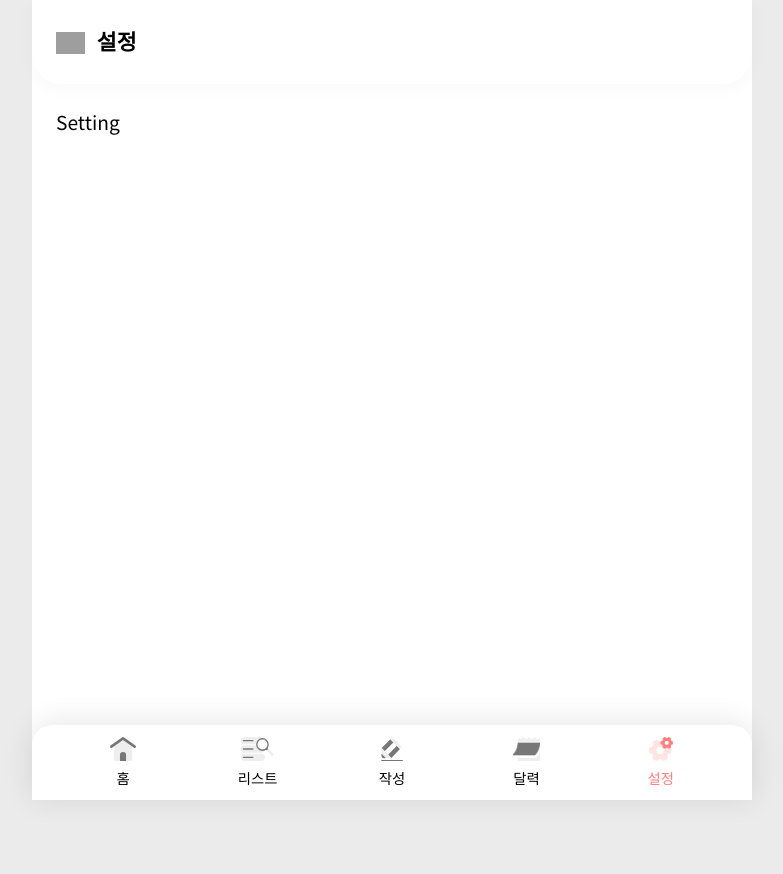
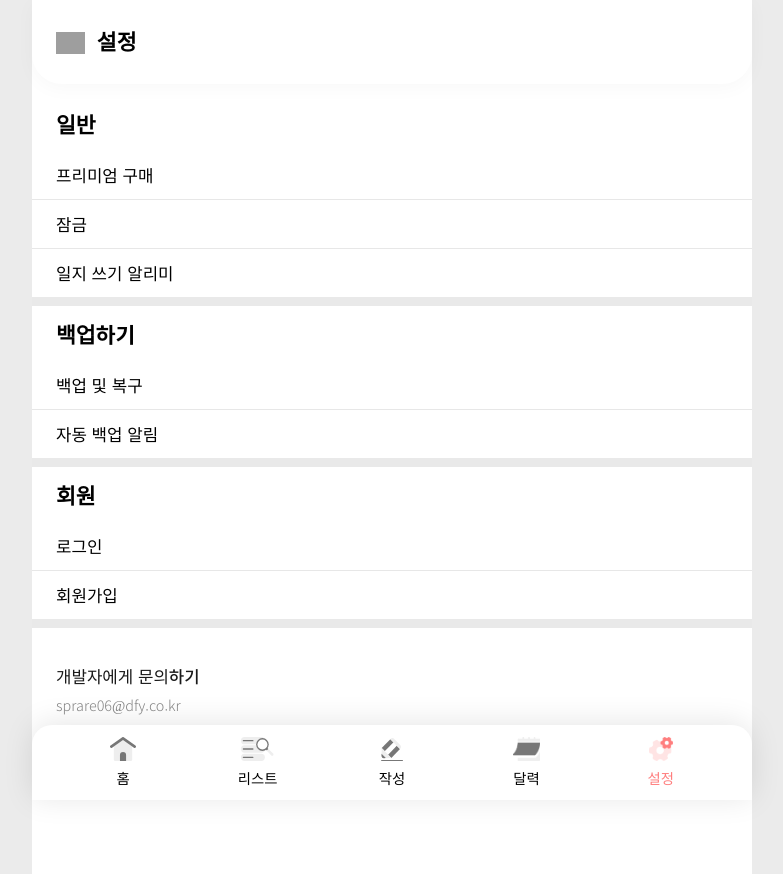
Before and after one commit to jiyun03/react-health, a React (Create React App) app: page /#/setting in a window 1280 px wide. Shown: the whole page, without its empty margins (248-1031 px from the left). Before the commit the page ends 800 px from the top, so only its background shows below. Built offline with nearby package versions, Linux system fonts and the light colour scheme; grey boxes are pictures that could not be loaded; a web font is replaced by a local one.

Commit message:
setting 완료

```diff
--- a/src/component/sub/Setting.js
+++ b/src/component/sub/Setting.js
@@ -3,7 +3,60 @@ import Layout from "../common/Layout"
 
 function Setting() {
   return (
-    <Layout>Setting</Layout>
+    <Layout>
+      <div className="setting">
+        <div className="setting__box">
+          <div className="setting__title">
+            일반
+          </div>
+          <div className="setting__item-wrap">
+            <div className="setting__item">
+              프리미엄 구매
+            </div>
+            <div className="setting__item">
+              잠금
+            </div>
+            <div className="setting__item">
+              일지 쓰기 알리미
+            </div>
+          </div>
+        </div>
+        <div className="setting__box">
+          <div className="setting__title">
+            백업하기
+          </div>
+          <div className="setting__item-wrap">
+            <div className="setting__item">
+              백업 및 복구
+            </div>
+            <div className="setting__item">
+              자동 백업 알림
+            </div>
+          </div>
+        </div>
+        <div className="setting__box">
+          <div className="setting__title">
+            회원
+          </div>
+          <div className="setting__item-wrap">
+            <div className="setting__item">
+              로그인
+            </div>
+            <div className="setting__item">
+              회원가입
+            </div>
+          </div>
+        </div>
+        <div className="setting__box setting__box--content">
+          <div className="setting__title--content">
+            개발자에게 문의하기
+          </div>
+          <div className="setting__item--content">
+            sprare06@dfy.co.kr
+          </div>
+        </div>
+      </div>
+    </Layout>
   )
 }
 
--- a/src/scss/style.scss
+++ b/src/scss/style.scss
@@ -42,3 +42,4 @@ $bgSlideNavActive: #3d3d3d;
 @import "sub/list";
 @import "sub/view";
 @import "sub/calender";
+@import "sub/setting";
--- /dev/null
+++ b/src/scss/sub/_setting.scss
@@ -0,0 +1,43 @@
+.setting {
+  margin-left: -$container;
+  margin-right: -$container;
+  &__title {
+    margin-bottom: 10rem;
+    padding: 0 $container;
+    font-size: 18rem;
+    font-weight: 600;
+    // content
+    &--content {
+      margin-bottom: 5rem;
+      font-weight: 500;
+      color: #1a1a1a;
+    }
+  }
+  &__box {
+    &:not(:last-child) {
+      border-bottom: 8rem solid #e9e9e9;
+    }
+    &:not(:first-child) {
+      margin-top: 10rem;
+    }
+    // content
+    &--content {
+      font-size: 14rem;
+      padding: 20rem $container 30rem;
+    }
+  }
+  &__item {
+    padding: 10rem $container;
+    font-size: 14rem;
+    cursor: pointer;
+    &:not(:last-child) {
+      border-bottom: 1px solid #e7e7e7;
+    }
+    // content
+    &--content {
+      font-size: 12rem;
+      font-weight: 300;
+      color: #858585;
+    }
+  }
+}
```
